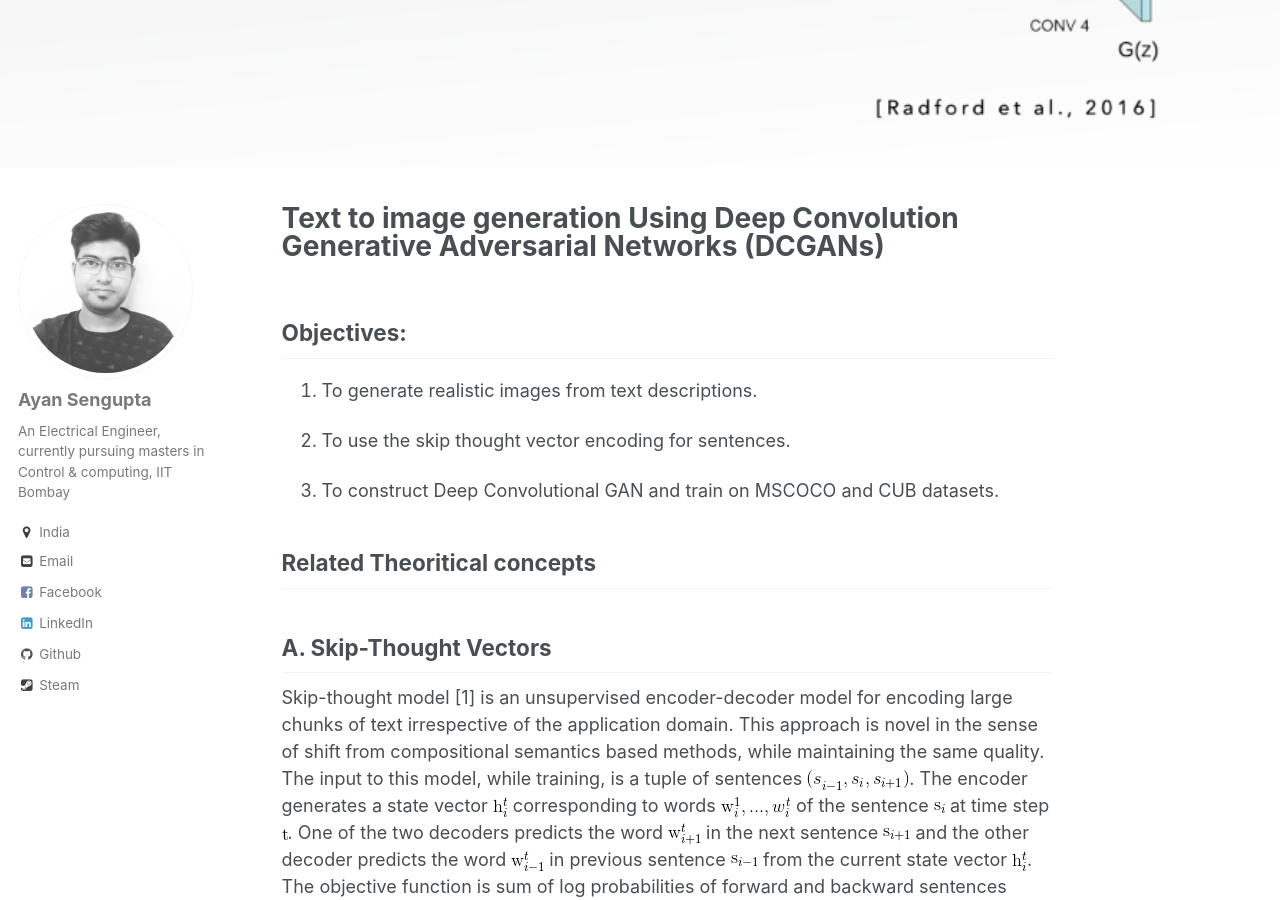
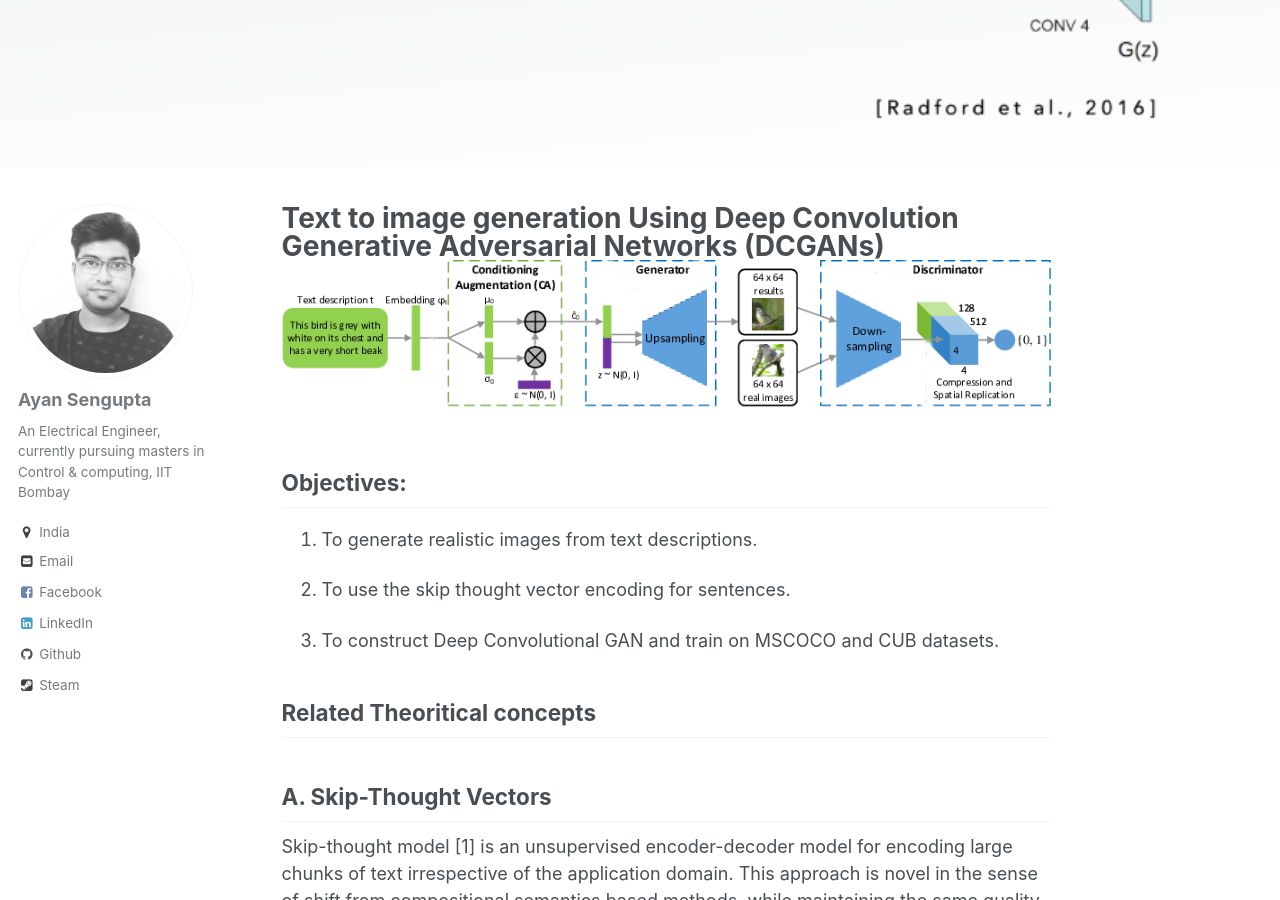
Before and after one commit to ayansengupta17/ayansengupta17.github.io, a Jekyll site: the page built from _projects/projects-1.md, in a window 1280 px wide and 900 px high, scrolled down 630 px. Built offline with Jekyll 4.4.1, drawn with Linux system fonts in a browser that asks for light colours.

Commit message:
Update projects-1.md

```diff
--- a/_projects/projects-1.md
+++ b/_projects/projects-1.md
@@ -1,7 +1,7 @@
 ---
-title: "Text to image generation Using Deep Convolution Generative Adversarial Networks (DCGANs)"
+title: "Text to image generation Using Deep Convolution Generative Adversarial Networks (DCGANs) <br/><img src='/images/project-1/images/implementation.png'>"
 excerpt: "In this project we tried to generate realistic images from text descriptions.
-<br/><img src='/images/project-1/images/implementation.png'>"
+"
 header:
   image: project-1/images/header.png
 collection: projects
```
